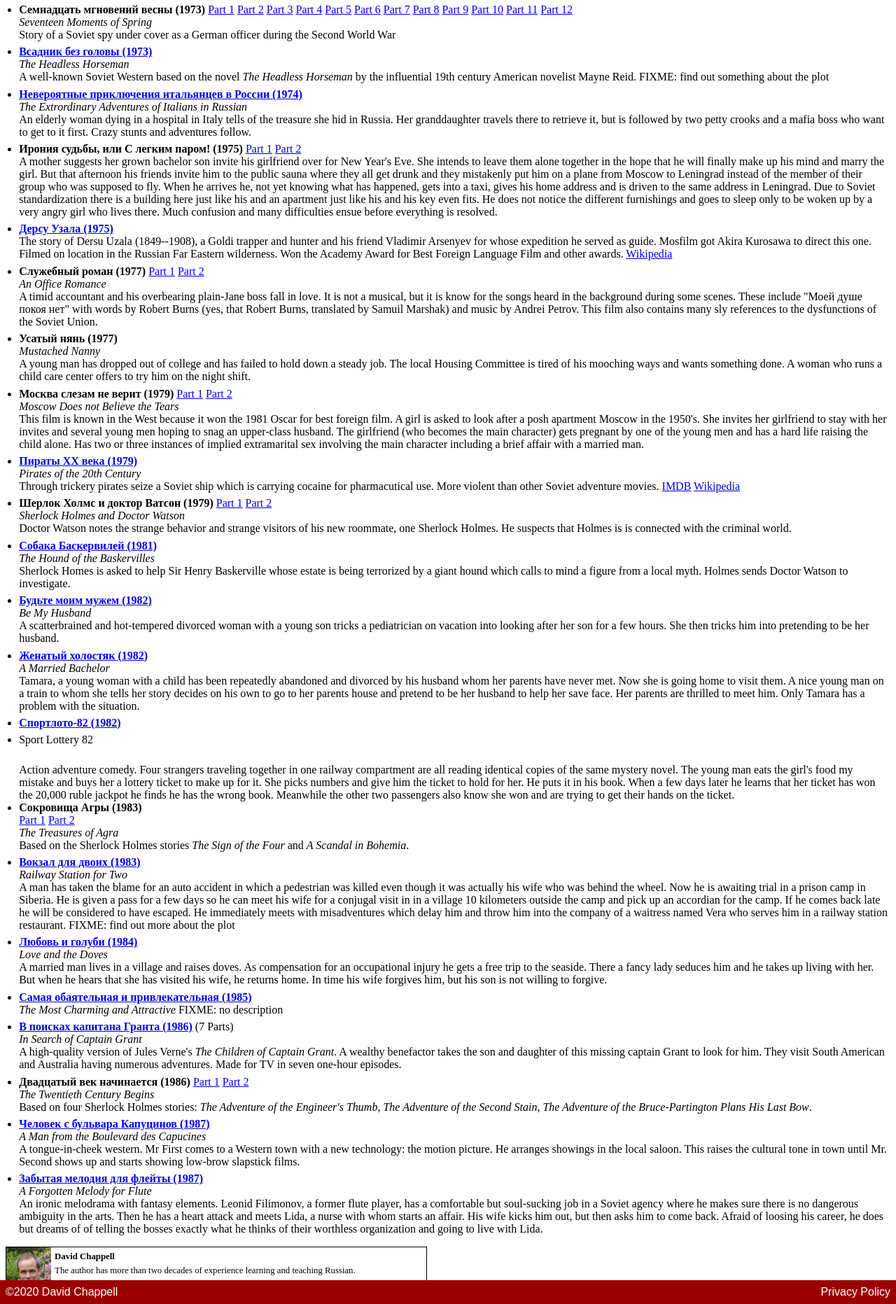
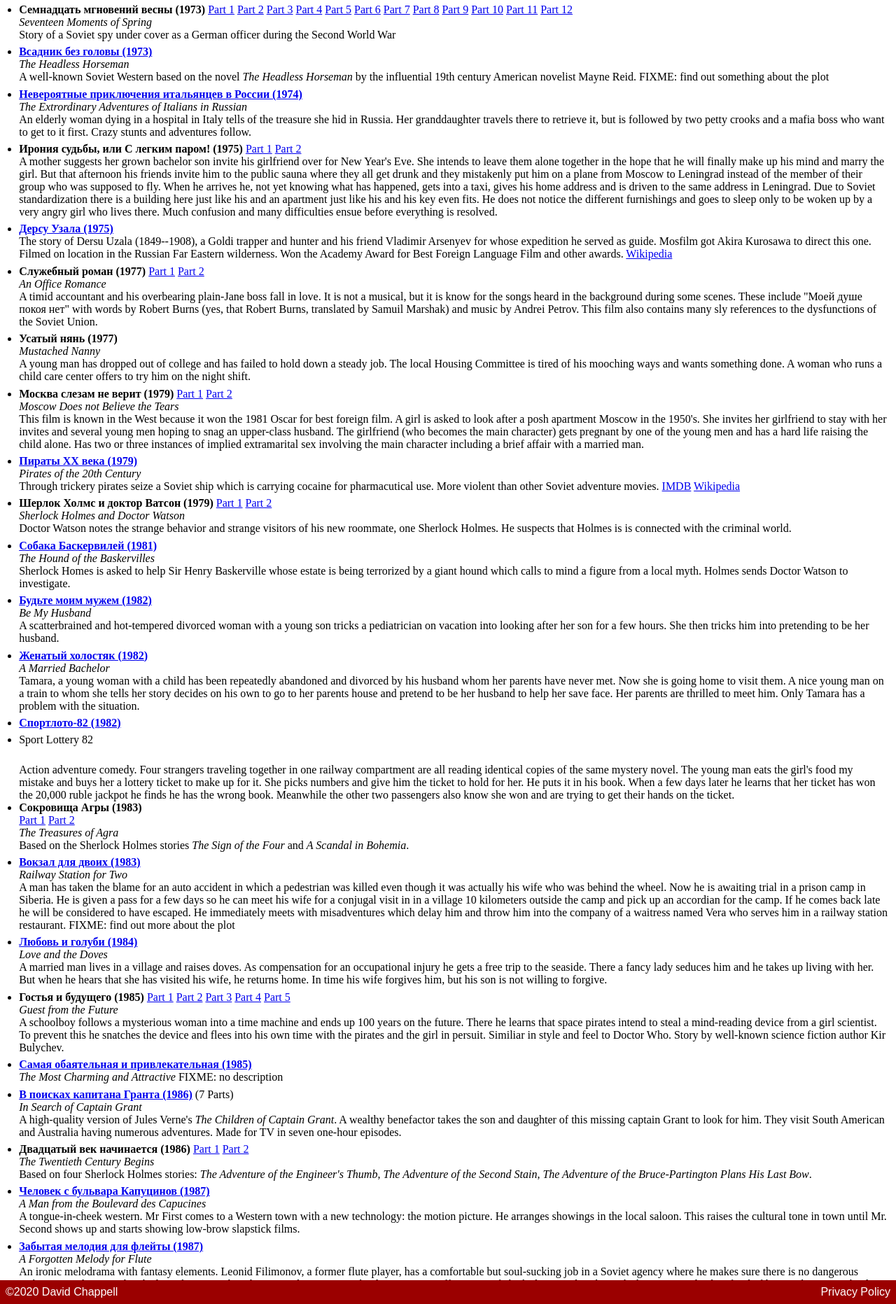
Before and after one commit to david672orford/russian-language-list, a Jekyll site: the page built from cinema/late-soviet.md, in a window 1280 px wide. Shown: the part 2265-4128 px from the top of the page at 70% size. Built offline with Jekyll 4.4.1, drawn with Linux system fonts in a browser that asks for light colours; our own code applies the rules of GitHub Pages for plain Markdown files.

Commit message:
Added Гостья из будущего

```diff
--- a/cinema/late-soviet.md
+++ b/cinema/late-soviet.md
@@ -430,6 +430,22 @@ work.</p>
 	she has visited his wife, he returns home. In time his wife forgives him,
 	but his son is not willing to forgive.
 	</li>
+<li><h4>Гостья и будущего (1985)</h4>
+	<a href="https://www.youtube.com/watch?v=AxJvZ6_gOUE">Part 1</a>
+	<a href="https://www.youtube.com/watch?v=b59uCMQ-XCE">Part 2</a>
+	<a href="https://www.youtube.com/watch?v=6RpaeVn__Aw">Part 3</a>
+	<a href="https://www.youtube.com/watch?v=c9mUj4TbXGg">Part 4</a>
+	<a href="https://www.youtube.com/watch?v=1xWe83zRW9g">Part 5</a>
+	<br>
+	<i>Guest from the Future</i>
+	<br>
+	A schoolboy follows a mysterious woman into a time machine and ends
+	up 100 years on the future. There he learns that space pirates intend
+	to steal a mind-reading device from a girl scientist. To prevent this
+	he snatches the device and flees into his own time with the pirates
+	and the girl in persuit. Similiar in style and feel to Doctor Who.
+	Story by well-known science fiction author Kir Bulychev.
+	</li>
 <li><a href="https://www.youtube.com/watch?v=v7PbeasXUbM">
 	<h4>Самая обаятельная и привлекательная (1985)</h4></a>
 	<br>
```
Also changed, not shown: cinema/animated-soviet.md (+1 -1 lines).
